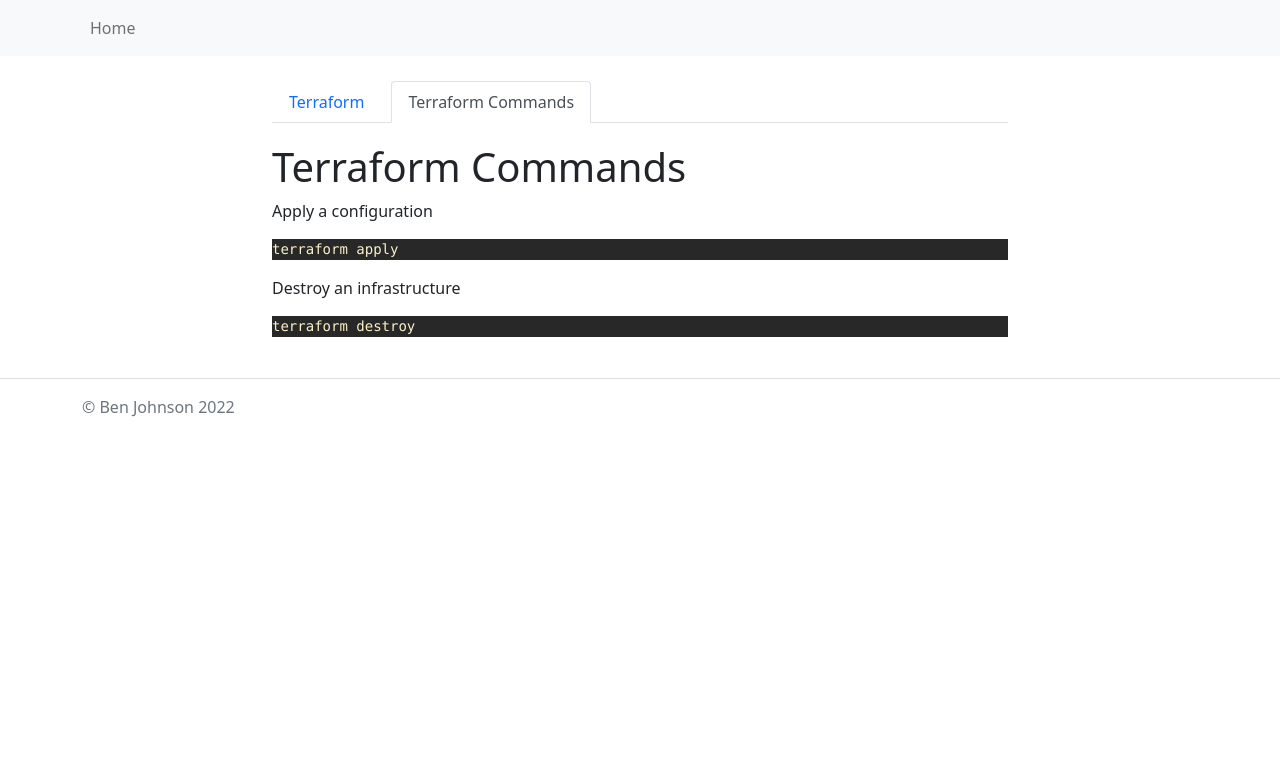
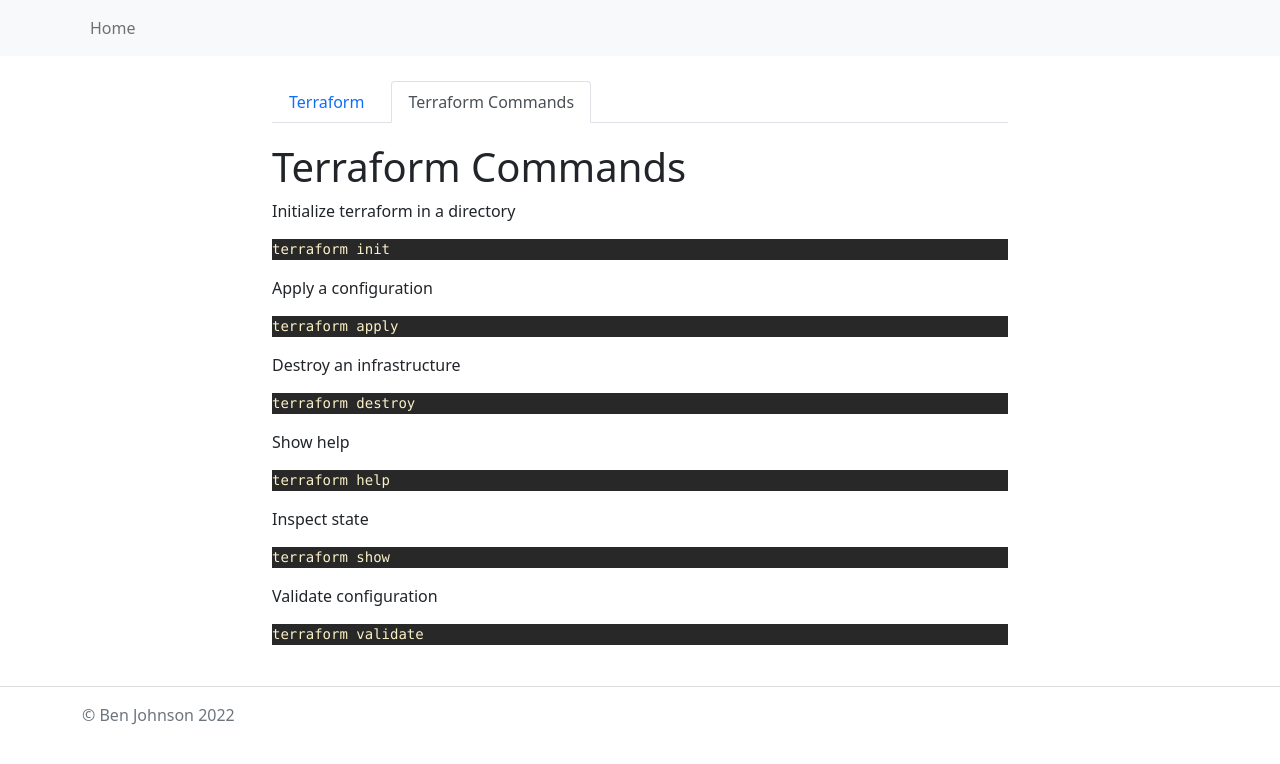
Before and after one commit to bdjohnson529/codechalet.com, a Jekyll site: the page built from _docs/terraform/terraform-commands.md, in a window 1280 px wide. Shown: the top 764 px of the page. Built offline with Jekyll 4.4.1, drawn with Linux system fonts in a browser that asks for light colours; nearby versions of some CDN libraries.

Commit message:
terraform

````diff
--- a/_docs/terraform/terraform-commands.md
+++ b/_docs/terraform/terraform-commands.md
@@ -5,6 +5,11 @@
 topic: Terraform
 topic_path: /docs/terraform/index.html
 ---
+Initialize terraform in a directory
+```bash
+terraform init
+```
+
 Apply a configuration
 ```bash
 terraform apply
@@ -14,3 +19,18 @@
 ```bash
 terraform destroy
 ```
+
+Show help
+```bash
+terraform help
+```
+
+Inspect state
+```bash
+terraform show
+```
+
+Validate configuration
+```bash
+terraform validate
+```
````
